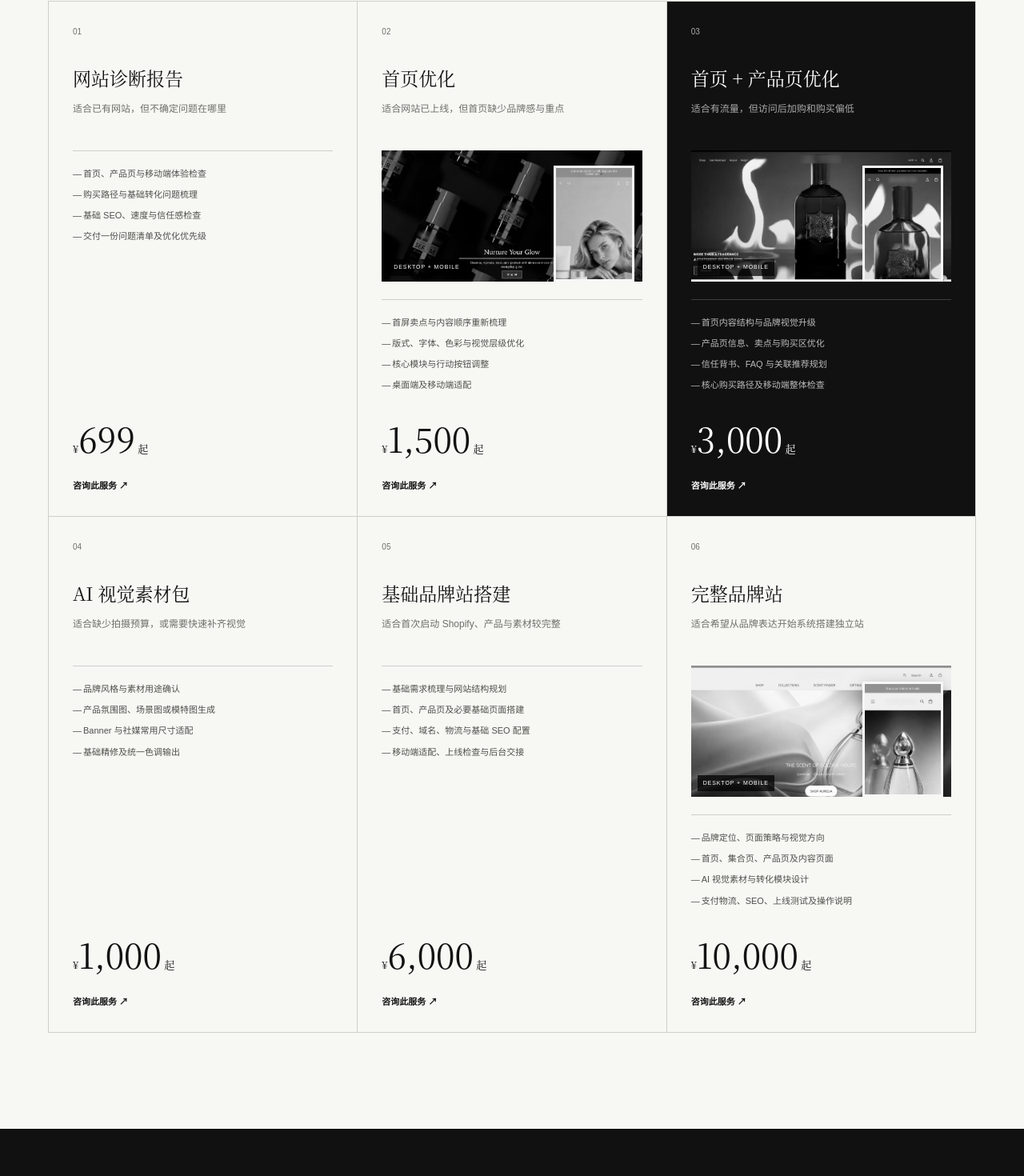
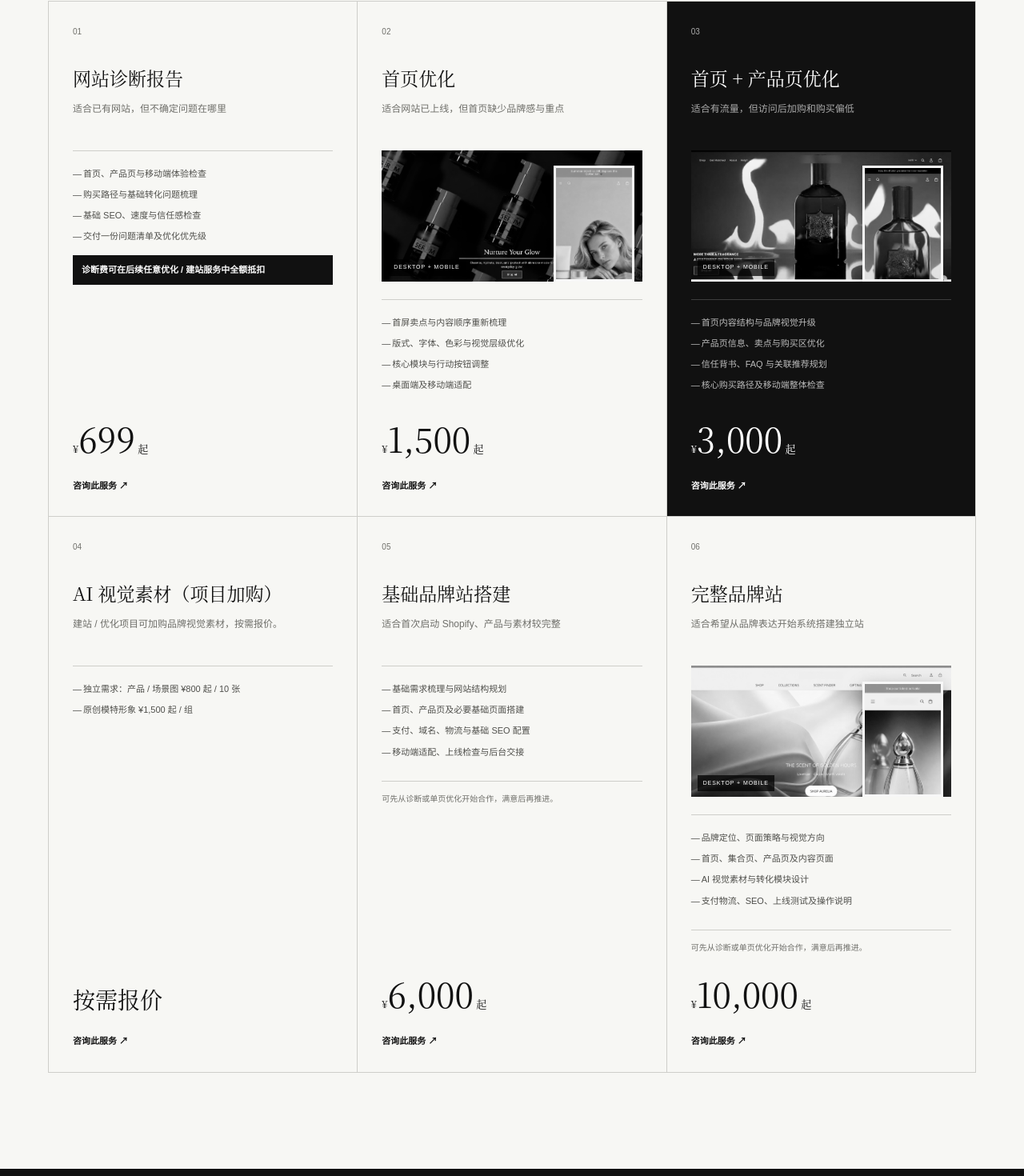
Before and after one commit to aiiierrrr16-art/aml-site-pricing, a Next.js app: page / in a window 1280 px wide. Shown: the part 1119-2589 px from the top of the page at 80% size. Built offline with nearby package versions, Linux system fonts and the light colour scheme.

Commit message:
Refine service positioning and trust signals

```diff
--- a/app/page.tsx
+++ b/app/page.tsx
@@ -1,8 +1,8 @@
 const services = [
-  { name: "网站诊断报告", price: "699", fit: "适合已有网站，但不确定问题在哪里", items: ["首页、产品页与移动端体验检查", "购买路径与基础转化问题梳理", "基础 SEO、速度与信任感检查", "交付一份问题清单及优化优先级"] },
+  { name: "网站诊断报告", price: "699", fit: "适合已有网站，但不确定问题在哪里", items: ["首页、产品页与移动端体验检查", "购买路径与基础转化问题梳理", "基础 SEO、速度与信任感检查", "交付一份问题清单及优化优先级", "诊断费可在后续任意优化 / 建站服务中全额抵扣"] },
   { name: "首页优化", price: "1,500", fit: "适合网站已上线，但首页缺少品牌感与重点", image: "./service-shots/home-optimization.png", mobileImage: "./service-shots/home-optimization-mobile.png", items: ["首屏卖点与内容顺序重新梳理", "版式、字体、色彩与视觉层级优化", "核心模块与行动按钮调整", "桌面端及移动端适配"] },
   { name: "首页 + 产品页优化", price: "3,000", fit: "适合有流量，但访问后加购和购买偏低", image: "./service-shots/home-product.png", mobileImage: "./service-shots/home-product-mobile.png", items: ["首页内容结构与品牌视觉升级", "产品页信息、卖点与购买区优化", "信任背书、FAQ 与关联推荐规划", "核心购买路径及移动端整体检查"] },
-  { name: "AI 视觉素材包", price: "1,000", fit: "适合缺少拍摄预算，或需要快速补齐视觉", items: ["品牌风格与素材用途确认", "产品氛围图、场景图或模特图生成", "Banner 与社媒常用尺寸适配", "基础精修及统一色调输出"] },
+  { name: "AI 视觉素材（项目加购）", price: "", fit: "建站 / 优化项目可加购品牌视觉素材，按需报价。", items: ["独立需求：产品 / 场景图 ¥800 起 / 10 张", "原创模特形象 ¥1,500 起 / 组"] },
   { name: "基础品牌站搭建", price: "6,000", fit: "适合首次启动 Shopify、产品与素材较完整", items: ["基础需求梳理与网站结构规划", "首页、产品页及必要基础页面搭建", "支付、域名、物流与基础 SEO 配置", "移动端适配、上线检查与后台交接"] },
   { name: "完整品牌站", price: "10,000", fit: "适合希望从品牌表达开始系统搭建独立站", image: "./service-shots/full-brand-site.png", mobileImage: "./service-shots/full-brand-site-mobile.png", items: ["品牌定位、页面策略与视觉方向", "首页、集合页、产品页及内容页面", "AI 视觉素材与转化模块设计", "支付物流、SEO、上线测试及操作说明"] },
 ];
@@ -36,6 +36,7 @@ export default function Home() {
       <section className="hero shell" id="top">
         <p className="eyebrow">SHOPIFY DESIGN & DEVELOPMENT</p>
         <h1>让你的独立站，<br /><em>更专业，也更能转化。</em></h1>
+        <p className="identity">独立设计师一对一接单，不外包、不转手，全程直接对接。</p>
         <div className="heroBottom">
           <p>从页面优化、AI 视觉到完整品牌站搭建。按阶段确认、按节点付款，让预算、进度和交付都清清楚楚。</p>
           <a className="button dark" href="#services">查看服务报价 <span>↓</span></a>
@@ -57,8 +58,9 @@ export default function Home() {
                 {service.mobileImage && <img className="mobileShot" src={service.mobileImage} alt={`${service.name}手机端代表项目截图，品牌信息已隐去`} />}
                 <figcaption>DESKTOP + MOBILE</figcaption>
               </figure>}
-              <ul>{service.items.map((item) => <li key={item}>{item}</li>)}</ul>
-              <div className="price"><small>¥</small>{service.price}<small> 起</small></div>
+              <ul>{service.items.map((item, itemIndex) => <li className={index === 0 && itemIndex === service.items.length - 1 ? "benefit" : ""} key={item}>{item}</li>)}</ul>
+              {index >= 4 && <p className="trustBuffer">可先从诊断或单页优化开始合作，满意后再推进。</p>}
+              <div className={`price ${index === 3 ? "addonPrice" : ""}`}>{index === 3 ? "按需报价" : <><small>¥</small>{service.price}<small> 起</small></>}</div>
               <a href="#contact">咨询此服务 ↗</a>
             </article>
           ))}
```
Also changed, not shown: app/globals.css.
